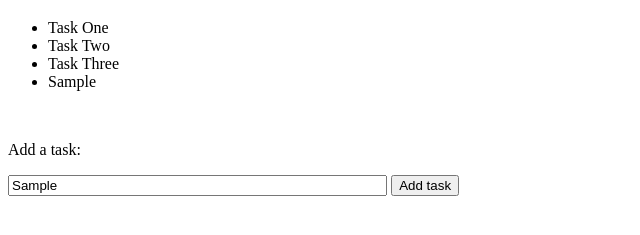
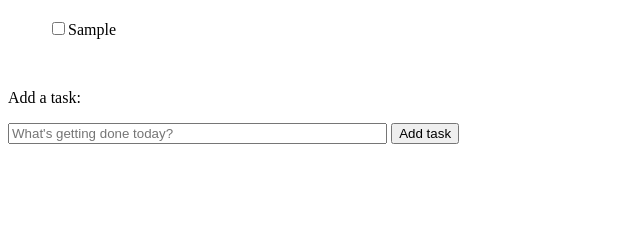
Before and after one commit to gitcamy/todo-list, a plain HTML site: page index.html in a window 1280 px wide. Both pictures are taken after typing "Sample" into the empty fields and a click on the button "Add task". Shown: the part 61-296 px from the top of the page, without its empty margins (0-640 px from the left). Drawn offline with Linux system fonts and the light colour scheme.

Commit message:
Cross items out

```diff
--- a/index.html
+++ b/index.html
@@ -10,9 +10,6 @@
 <body>
     <h1>Today's To Do List</h1>
     <ul id="taskList">
-        <li>Task One</li>
-        <li>Task Two</li>
-        <li>Task Three</li>
     </ul>
     <br>
     <p>Add a task:</p>
--- a/main.js
+++ b/main.js
@@ -1,16 +1,41 @@
 //runs the code only after the entire HTML document has been fully loaded
 document.addEventListener('DOMContentLoaded', function() {
+
     //add new task
     document.getElementById('submitBtn').addEventListener('click', function(){
+
         //get the value from the input
         let task = document.getElementById('inputTask').value;
 
+         // Check for empty task input and return if empty
+         if (task.trim() === '') {
+            return; // Avoid adding empty tasks
+        }
+
         //create a new list item
         let newTask = document.createElement("li");
-        newTask.textContent = task;
+
+        // Create a checkbox and add it to the list item
+        const checkbox = document.createElement('input');
+        checkbox.type = 'checkbox';
+        checkbox.addEventListener('click', function(){
+            if (checkbox.checked){
+                newTask.classList.add('crossed-out');
+            } else {
+                newTask.classList.remove('crossed-out');
+            };
+        });
+
+        //create a text node and append it to the list
+        let taskText = document.createTextNode(task);
+        newTask.appendChild(checkbox);
+        newTask.appendChild(taskText);
 
         //Append the new list item to the <ul>
         document.getElementById('taskList').appendChild(newTask);
 
+        // Clear the input field after adding the task
+        document.getElementById('inputTask').value = '';
+     });
+
 });
-});
--- a/styles.css
+++ b/styles.css
@@ -2,3 +2,11 @@
     width: 30%;
     box-sizing: border-box; /* include padding and border in total width */
 }
+
+.crossed-out {
+    text-decoration: line-through;
+}
+
+#taskList {
+    list-style-type: none;
+}
```
